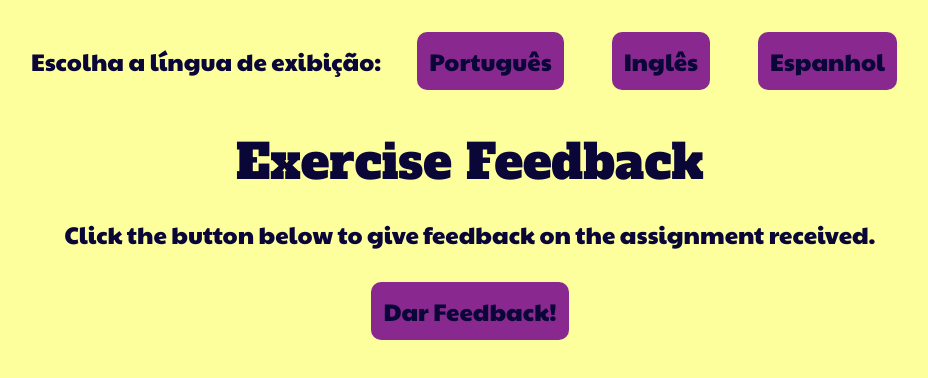
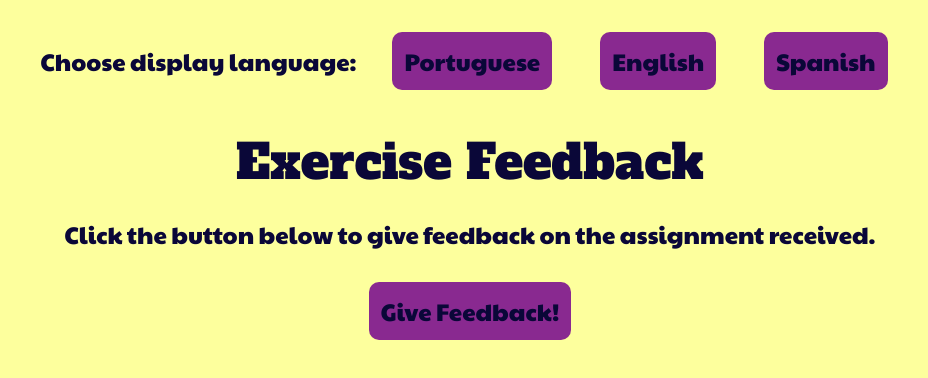
Before and after one commit to Pololokka/desafio-feedback, a React (Vite) app: page / in a window 1280 px wide. Shown: the top 378 px of the page, without its empty margins (170-1098 px from the left). Built offline with nearby package versions, Linux system fonts and the light colour scheme.

Commit message:
:sparkles: feat: feita tradução dos textos e dos erros

```diff
--- a/src/App.jsx
+++ b/src/App.jsx
@@ -8,6 +8,7 @@ import { yupResolver } from '@hookform/resolvers/yup';
 import { schema } from './Schema/schema';
 import tags from './Data/tags';
 import { useTranslation } from 'react-i18next';
+import { translationPaths } from './I18n';
 
 import Button from './Components/Button/Index';
 import Modal from './Components/Modal/Index';
@@ -42,21 +43,24 @@ function App() {
   return (
     <>
       <Changer
-        titlePath="nav.title"
-        lang1Path="nav.langF"
-        lang2Path="nav.langS"
-        lang3Path="nav.langT"
+        titlePath={translationPaths.nav.title}
+        lang1Path={translationPaths.nav.langF}
+        lang2Path={translationPaths.nav.langS}
+        lang3Path={translationPaths.nav.langT}
       />
       <main className="App">
-        <h1 className="titulo titulo-hover">{t('main.title')}</h1>
-        <p className="texto">{t('main.text')}</p>
+        <h1 className="titulo titulo-hover">
+          {t(translationPaths.main.title)}
+        </h1>
+        <p className="texto">{t(translationPaths.main.text)}</p>
         <Button
           type="button"
-          value="Dar Feedback!"
+          value={t(translationPaths.btnMain.value)}
           func={() => showModal(setShow, show)}
         />
         <Modal
           show={show}
+          translationPath={translationPaths}
           formSubmit={formSubmit}
           register={register}
           handleSubmit={handleSubmit}
--- a/src/Components/Modal/Index.jsx
+++ b/src/Components/Modal/Index.jsx
@@ -1,16 +1,27 @@
 import './Styles.css';
 
 import Button from '../Button/Index';
+import { useTranslation } from 'react-i18next';
 import { date } from 'yup';
 
-const Modal = ({ show, formSubmit, register, handleSubmit, errors, tags }) => {
+const Modal = ({
+  show,
+  translationPath,
+  formSubmit,
+  register,
+  handleSubmit,
+  errors,
+  tags,
+}) => {
+  const { t } = useTranslation();
+
   if (show) {
     return (
       <div className="modal">
         <div className="modal__container">
           <div className="modal__header">
             <h2 className="subtitulo subtitulo-hover">
-              Preencha o formulário!
+              {t(translationPath.modal.title)}
             </h2>
           </div>
           <form
@@ -19,7 +30,7 @@ const Modal = ({ show, formSubmit, register, handleSubmit, errors, tags }) => {
           >
             <div>
               <label htmlFor="status" className="texto">
-                Este exercício foi:
+                {t(translationPath.modal.statusTitle)}
               </label>
               <select
                 name="status"
@@ -28,12 +39,18 @@ const Modal = ({ show, formSubmit, register, handleSubmit, errors, tags }) => {
                 {...register('status')}
               >
                 <option value=""></option>
-                <option value="aprovado">Aprovado</option>
-                <option value="reprovado">Reprovado</option>
+                <option value="aprovado">
+                  {t(translationPath.modal.statusOpt1)}
+                </option>
+                <option value="reprovado">
+                  {t(translationPath.modal.statusOpt2)}
+                </option>
               </select>
             </div>
 
-            <p className="texto">{errors.status?.message}</p>
+            {errors.status && (
+              <p className="texto">{t(translationPath.errors.status)}</p>
+            )}
 
             <ul className="modal__checkbox--container">
               {tags?.map((element) => {
@@ -54,10 +71,12 @@ const Modal = ({ show, formSubmit, register, handleSubmit, errors, tags }) => {
               })}
             </ul>
 
-            <p className="texto">{errors.tags?.message}</p>
+            {errors.tags && (
+              <p className="texto">{t(translationPath.errors.tagMin)}</p>
+            )}
 
             <label htmlFor="text-feedback" className="texto">
-              Escreva seu feedback em até 300 caracteres
+              {t(translationPath.modal.comment)}
             </label>
             <textarea
               name="text-feedback"
@@ -69,9 +88,11 @@ const Modal = ({ show, formSubmit, register, handleSubmit, errors, tags }) => {
               {...register('comment')}
             ></textarea>
 
-            <p className="texto">{errors.comment?.message}</p>
+            {errors.comment && (
+              <p className="texto">{t(translationPath.errors.comment)}</p>
+            )}
 
-            <Button type="submit" value="Enviar!" />
+            <Button type="submit" value={t(translationPath.modal.btnModal)} />
           </form>
         </div>
       </div>
--- a/src/I18n/Locales/en-us.js
+++ b/src/I18n/Locales/en-us.js
@@ -1,10 +1,10 @@
 export default {
   translations: {
     nav: {
-      title: 'Escolha a língua de exibição:',
-      langF: 'Português',
-      langS: 'Inglês',
-      langT: 'Espanhol',
+      title: 'Choose display language:',
+      langF: 'Portuguese',
+      langS: 'English',
+      langT: 'Spanish',
     },
     main: {
       title: 'Exercise Feedback',
@@ -13,5 +13,19 @@ export default {
     btnMain: {
       value: 'Give Feedback!',
     },
+    modal: {
+      title: 'Fill the form!',
+      statusTitle: 'This exercise was:',
+      statusOpt1: 'Approved',
+      statusOpt2: 'Disapproved',
+      comment: 'Write your feedback in up to 300 characters',
+      btnModal: 'Send!',
+    },
+    errors: {
+      status: 'Select an option',
+      tagMin: 'Select at least one tag, or leave a comment!',
+      tagReq: 'Select at least one tag!',
+      comment: 'Leave a comment!',
+    },
   },
 };
--- a/src/I18n/Locales/pt-br.js
+++ b/src/I18n/Locales/pt-br.js
@@ -13,5 +13,19 @@ export default {
     btnMain: {
       value: 'Dar Feedback!',
     },
+    modal: {
+      title: 'Preencha o formulário!',
+      statusTitle: 'Este exercício foi:',
+      statusOpt1: 'Aprovado',
+      statusOpt2: 'Reprovado',
+      comment: 'Escreva seu feedback em até 300 caracteres',
+      btnModal: 'Enviar!',
+    },
+    errors: {
+      status: 'Selecione uma opção',
+      tagMin: 'Selecione ao menos uma tag, ou deixe um comentário!',
+      tagReq: 'Selecione ao menos uma tag!',
+      comment: 'Deixe um comentário!',
+    },
   },
 };
--- a/src/I18n/index.js
+++ b/src/I18n/index.js
@@ -12,4 +12,34 @@ const i18nConfig = {
 
 i18n.use(LanguageDetector).use(initReactI18next).init(i18nConfig);
 
+export const translationPaths = {
+  nav: {
+    title: 'nav.title',
+    langF: 'nav.langF',
+    langS: 'nav.langS',
+    langT: 'nav.langT',
+  },
+  main: {
+    title: 'main.title',
+    text: 'main.text',
+  },
+  btnMain: {
+    value: 'btnMain.value',
+  },
+  modal: {
+    title: 'modal.title',
+    statusTitle: 'modal.statusTitle',
+    statusOpt1: 'modal.statusOpt1',
+    statusOpt2: 'modal.statusOpt2',
+    comment: 'modal.comment',
+    btnModal: 'modal.btnModal',
+  },
+  errors: {
+    status: 'errors.status',
+    tagMin: 'errors.tagMin',
+    tagReq: 'errors.tagReq',
+    comment: 'errors.comment',
+  },
+};
+
 export default i18n;
--- a/src/Schema/schema.js
+++ b/src/Schema/schema.js
@@ -1,7 +1,7 @@
 import * as yup from 'yup';
 
 export const schema = yup.object().shape({
-  status: yup.string().required('Escolha uma opção!'),
+  status: yup.string().required('Selecione uma opção!'),
   tags: yup
     .array()
     .of(yup.string())
```
